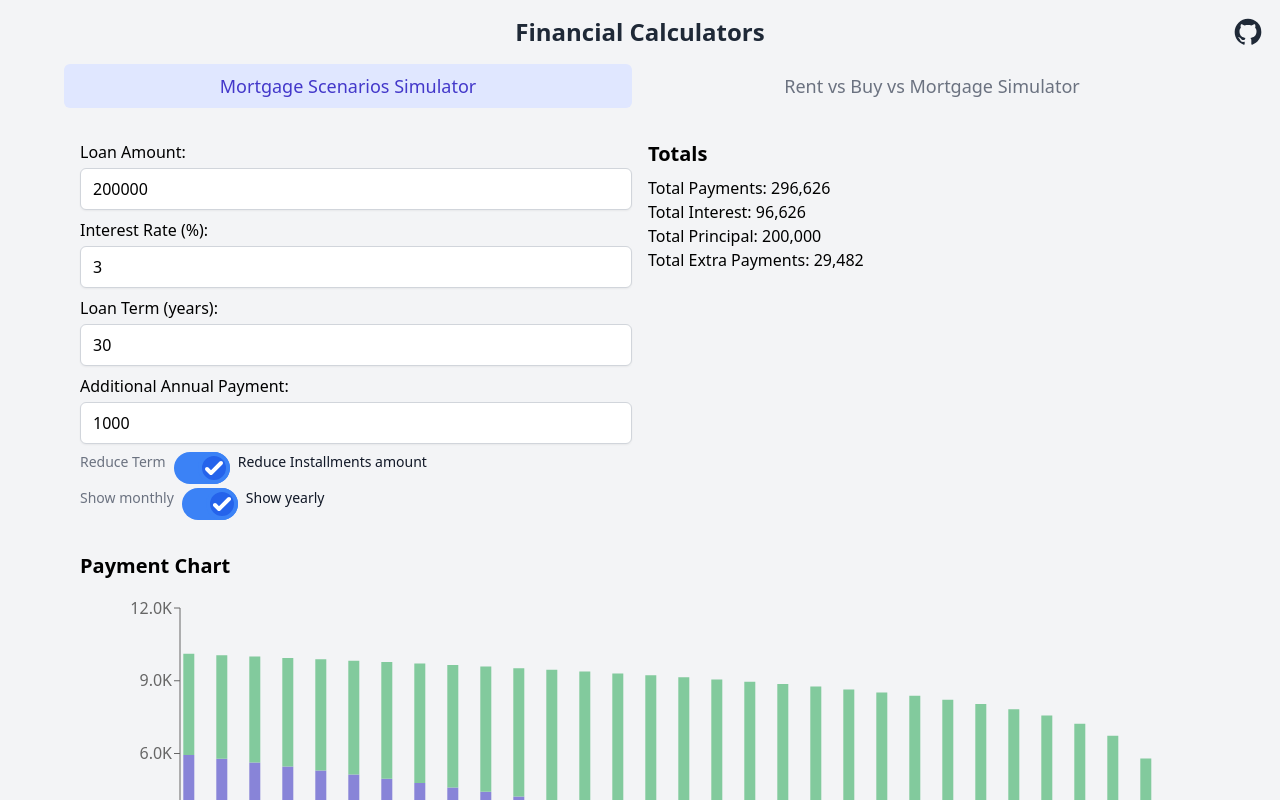
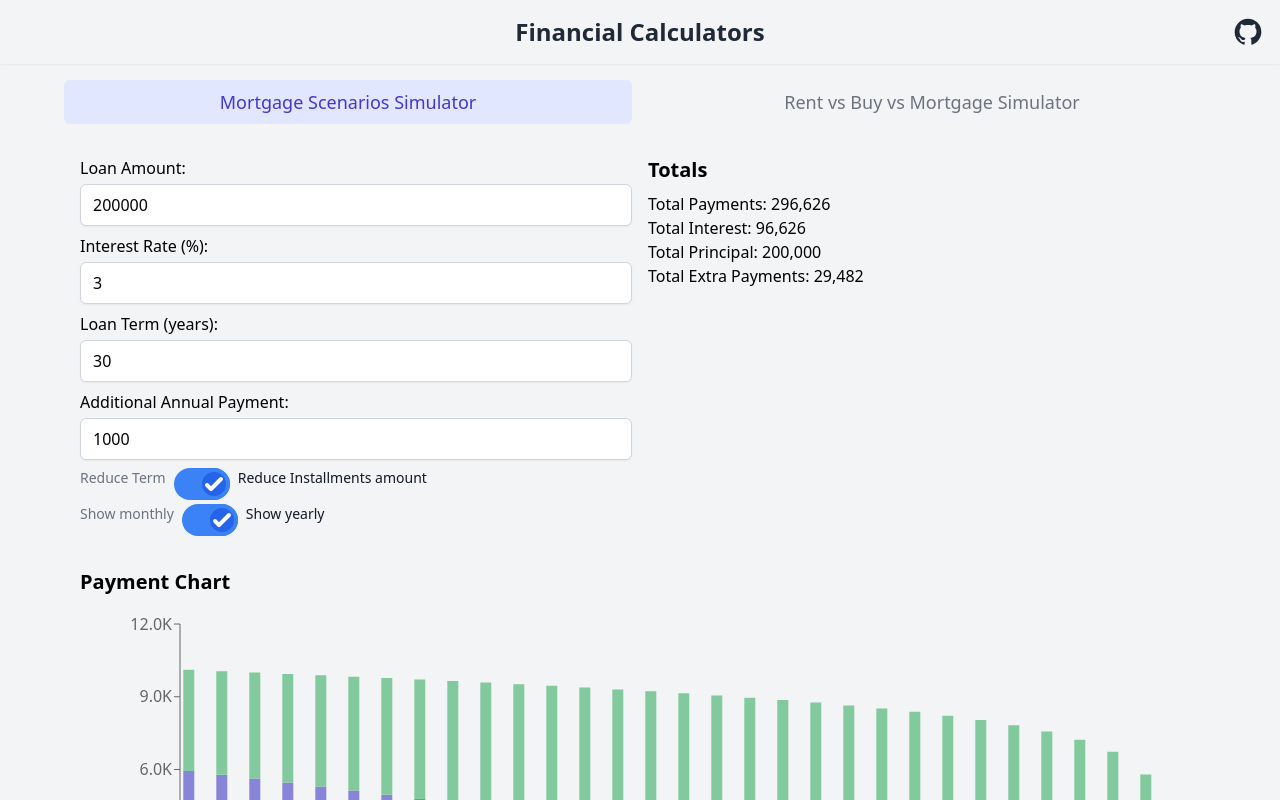
Before and after one commit to alainrk/finance, a React (Vite) app: page / in a window 1280 px wide. Shown: the top 800 px of the page. Built offline with nearby package versions, Linux system fonts and the light colour scheme.

Commit message:
Sticky header

```diff
--- a/src/App.tsx
+++ b/src/App.tsx
@@ -11,9 +11,9 @@ const App: React.FC = () => {
 
   return (
     <div className="min-h-screen bg-gray-100 flex flex-col">
-      <header className="sticky top-0 z-10 bg-transparent p-4">
-        <div className="container mx-auto flex justify-between items-center">
-          <div className="w-8 h-8"></div>{" "}
+      <header className="sticky top-0 z-10 bg-gray-100 shadow-sm">
+        <div className="container mx-auto flex justify-between items-center p-4">
+          <div className="w-8 h-8"></div>
           <h1 className="text-2xl font-bold text-gray-800 absolute left-1/2 transform -translate-x-1/2">
             Financial Calculators
           </h1>
@@ -40,6 +40,7 @@ const App: React.FC = () => {
         </div>
       </header>
 
+      <main className="flex-grow flex flex-col items-center pt-4">
         <div className="w-full px-2 sm:px-4 md:px-6 lg:px-8 xl:px-16 max-w-7xl">
           <div className="sm:hidden mb-2">
             <label htmlFor="tabs" className="sr-only">
@@ -60,7 +61,7 @@ const App: React.FC = () => {
               </option>
             </select>
           </div>
-        <div className="hidden sm:block">
+          <div className="hidden sm:block mb-4">
             <nav className="flex justify-center space-x-4" aria-label="Tabs">
               <button
                 onClick={() => setActiveTab("mortgage")}
@@ -86,13 +87,14 @@ const App: React.FC = () => {
           </div>
         </div>
 
-      <div className="mt-4 w-full px-2 sm:px-4 md:px-6 lg:px-8 xl:px-16 max-w-7xl">
+        <div className="w-full px-2 sm:px-4 md:px-6 lg:px-8 xl:px-16 max-w-7xl">
           {activeTab === "mortgage" ? (
             <MortgageCalculator />
           ) : (
             <RentBuyComparison />
           )}
         </div>
+      </main>
     </div>
   );
 };
```
Lines whose indentation alone changed are shown as unchanged.
